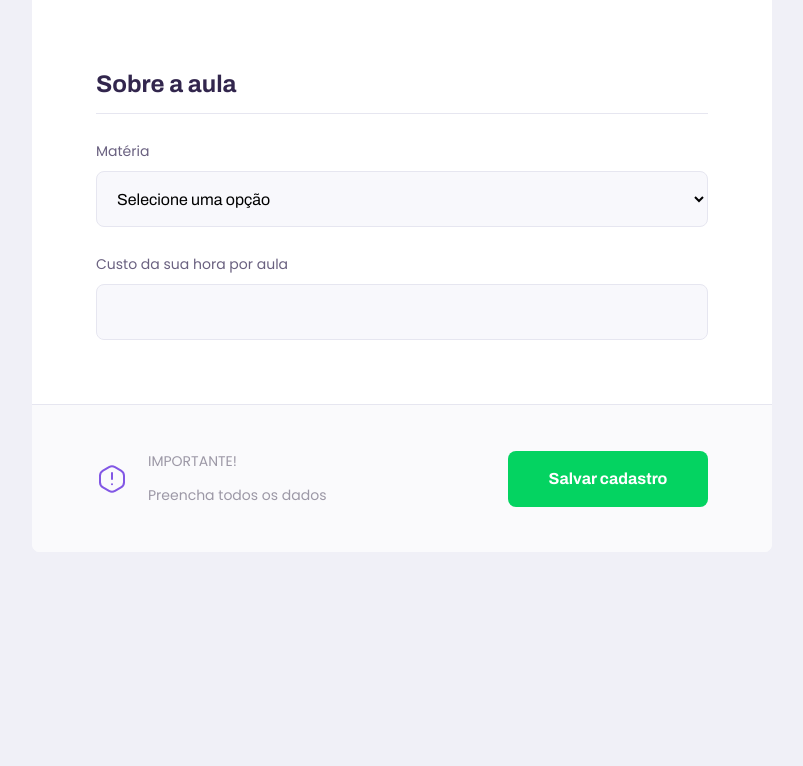
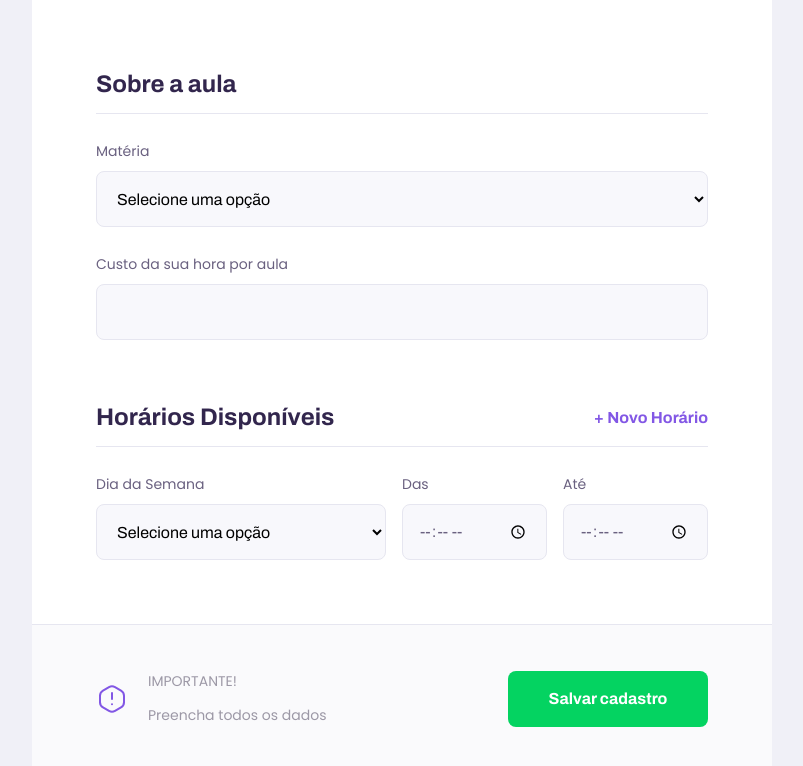
Before and after one commit to ArnaldoAF/nextlevelweek2, a React (Create React App) app in the folder web/: page /give-classes in a window 1280 px wide. Shown: the part 947-1713 px from the top of the page, without its empty margins (238-1041 px from the left). Before the commit the page ends 1499 px from the top, so only its background shows below. Built offline with nearby package versions, Linux system fonts and the light colour scheme.

Commit message:
WEB: Preparando cadastro de horaios

```diff
--- a/web/src/pages/TeacherForm/index.tsx
+++ b/web/src/pages/TeacherForm/index.tsx
@@ -1,4 +1,4 @@
-import React from 'react';
+import React, { useState } from 'react';
 
 import PageHeader from '../../components/PageHeader';
 import Input from '../../components/Input';
@@ -9,6 +9,23 @@
 import Select from '../../components/Select';
 
 const TeacherForm: React.FC = () => {
+    const [scheduleItens, setScheduleItens] =  useState<any[]>([
+        {
+            week_day: 0,
+            from: '',
+            to: ''
+        }
+    ]);
+
+    function addNewScheduleItem() {
+        const newObj = {
+            week_day: 0,
+            from: '',
+            to: ''
+        };
+
+        setScheduleItens([...scheduleItens, newObj]);
+    }
     return (
         <div id="page-teacher-form" className="container">
             <PageHeader
@@ -42,6 +59,37 @@
                         ]}/>
                     <Input name="cost" label="Custo da sua hora por aula" />
                 </fieldset>
+
+                <fieldset>
+                    <legend>
+                        Horários Disponíveis
+                        <button type="button" onClick={addNewScheduleItem}>
+                            + Novo Horário
+                        </button>
+                    </legend>
+                    {scheduleItens.map((scheduleItem:any) => {
+                        return (
+                            <div key={scheduleItem.week_day} className="schedule-item">
+                                <Select
+                                    name="week_day"
+                                    label="Dia da Semana"
+                                    options={[
+                                        { value: '0', label: 'Domingo'},
+                                        { value: '1', label: 'Segunda-feira'},
+                                        { value: '2', label: 'Terça-feira'},
+                                        { value: '3', label: 'Quarta-feira'},
+                                        { value: '4', label: 'Quinta-feira'},
+                                        { value: '5', label: 'Sexta-feira'},
+                                        { value: '6', label: 'Sábado'},
+
+
+                                    ]}/>
+                                    <Input name="from" label="Das" type="time" />
+                                    <Input name="to" label="Até" type="time" />
+                                </div>
+                        )
+                    })}
+                </fieldset>
                 <footer>
                     <p>
                         <img src={warningIcon} alt="aviso iportante"/>
--- a/web/src/pages/TeacherForm/styles.css
+++ b/web/src/pages/TeacherForm/styles.css
@@ -36,6 +36,19 @@
     width: 100%;
     padding-bottom: 1.6rem;
     border-bottom: 1px solid var(--color-line-in-white);
+}
+
+#page-teacher-form main fieldset legend button {
+    background: none;
+    border: 0;
+    color: var(--color-primary);
+    font: 700 1.6rem Archivo;
+    cursor: pointer;
+    transition: color 0.2s;
+}
+
+#page-teacher-form main fieldset legend button:hover {
+    color: var(--color-primary-dark);
 }
 
 #page-teacher-form main fieldset .input-block+.input-block,
@@ -94,6 +107,14 @@
     #page-teacher-form main fieldset {
         padding: 0 6.4rem;
     }
+    #page-teacher-form main .schedule-item {
+        display: grid;
+        grid-template-columns: 2fr 1fr 1fr;
+        column-gap: 1.6rem;
+    }
+    #page-teacher-form main .schedule-item .input-block {
+        margin-top: 0 !important;
+    }
     #page-teacher-form main footer {
         padding: 4.0rem 6.4rem;
         display: flex;
```
Also changed, not shown: web/src/pages/TeacherList/index.tsx (+3 -4 lines).
